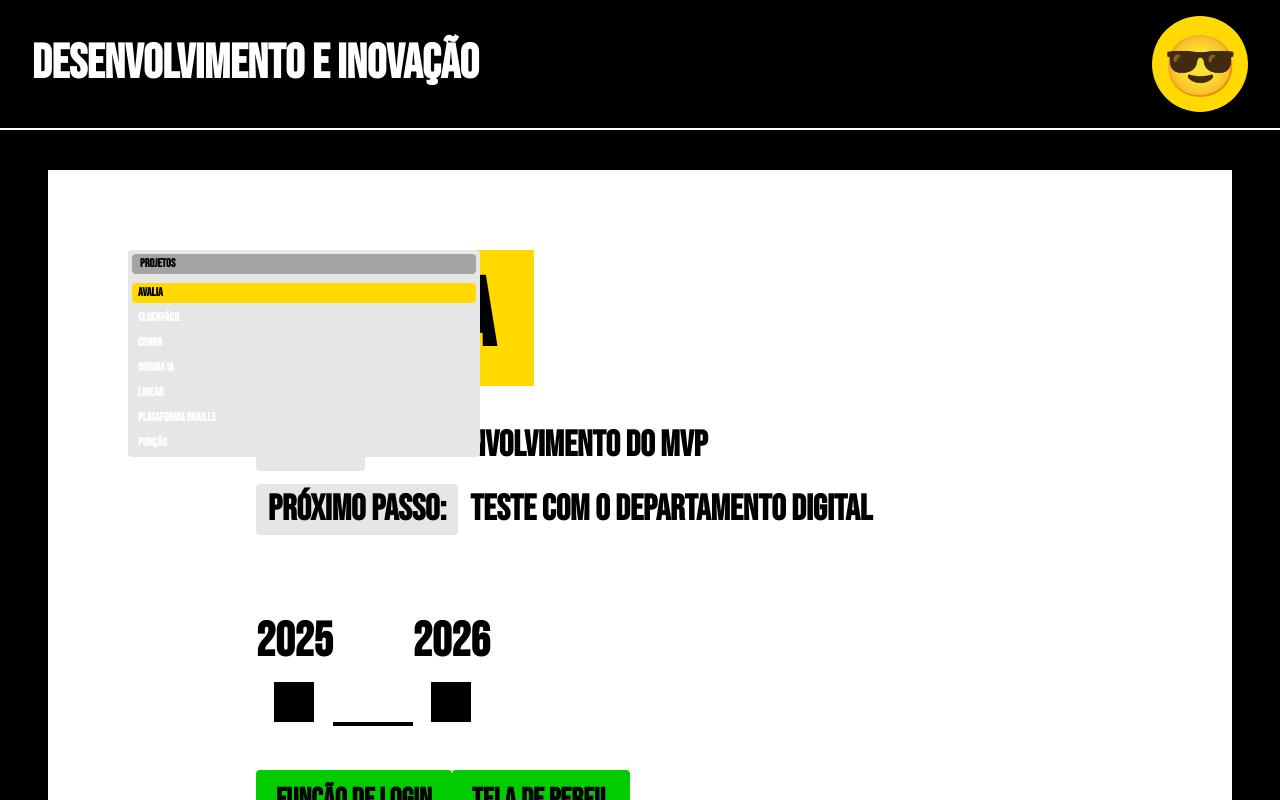
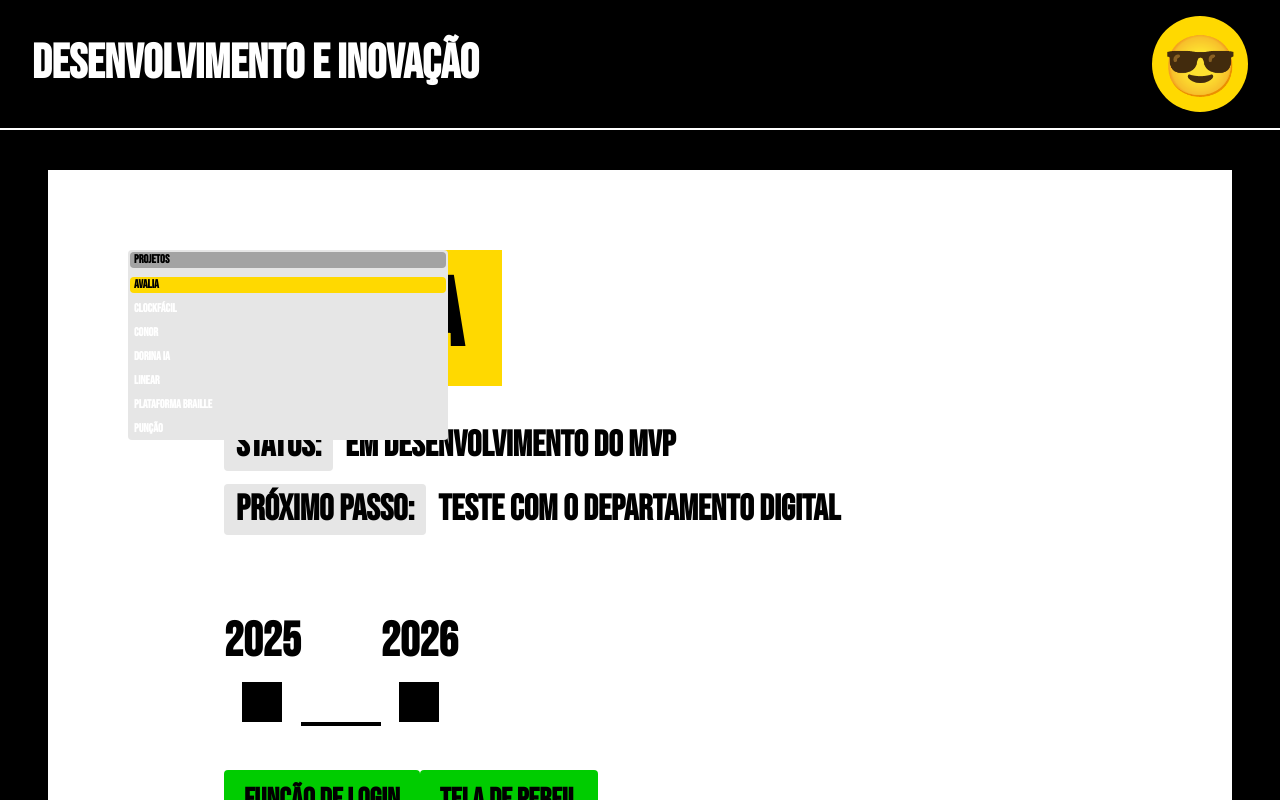
Before and after one commit to FundacaoDorina/desin, a React (Vite) app: page / in a window 1280 px wide. Both pictures are taken after a click on the button "Avalia". Shown: the top 800 px of the page. Built offline with nearby package versions, Linux system fonts and the light colour scheme; the HTML template or start-up script is replaced by a standard one.

Commit message:
Refine minimized index styling
Adjust project index to be compact and stay in top-left; keep font size consistent; reduce gray box to 20% of current size and decrease surrounding padding.

```diff
--- a/src/components/ProjectList.tsx
+++ b/src/components/ProjectList.tsx
@@ -13,9 +13,9 @@ const ProjectList = ({
 }: ProjectListProps) => {
   if (minimized) {
     return (
-      <div className="bg-sidebar-light p-1 rounded w-fit">
-        <div className="bg-sidebar-dark px-2 py-0.5 mb-1 rounded">
-          <h2 className="text-card-foreground font-bebas font-bold text-xs">
+      <div className="bg-sidebar-light p-0.5 rounded w-fit">
+        <div className="bg-sidebar-dark px-1 py-0.5 mb-0.5 rounded">
+          <h2 className="text-card-foreground font-bebas font-bold text-xs leading-none">
             Projetos
           </h2>
         </div>
@@ -24,7 +24,7 @@ const ProjectList = ({
             <button
               key={project.id}
               onClick={() => onSelectProject(project.id)}
-              className={`w-full text-left px-1.5 py-0.5 font-bebas font-bold text-xs transition-colors rounded whitespace-nowrap ${
+              className={`w-full text-left px-1 py-0.5 font-bebas font-bold text-xs leading-none transition-colors rounded whitespace-nowrap ${
                 selectedProject === project.id
                   ? "bg-primary text-primary-foreground"
                   : "hover:bg-primary hover:text-primary-foreground"
--- a/src/pages/Index.tsx
+++ b/src/pages/Index.tsx
@@ -35,7 +35,7 @@ const Index = () => {
                 minimized
               />
             </aside>
-            <div className="ml-32">
+            <div className="ml-24">
               <ProjectDetail
                 name={selectedProject.name}
                 status={selectedProject.status}
```
